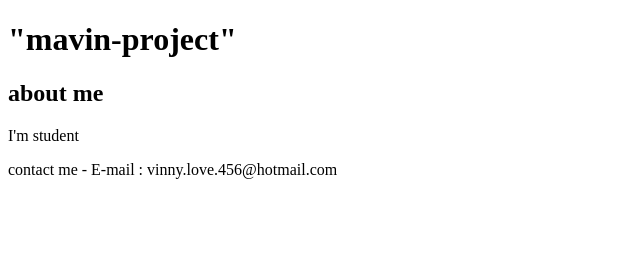
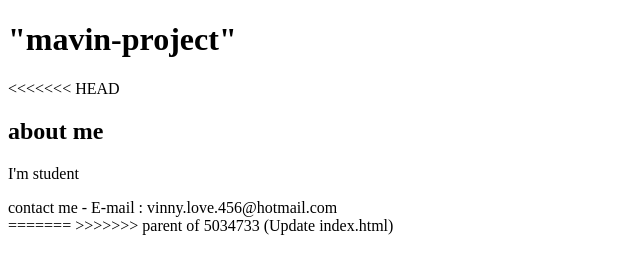
Before and after one commit to MAVINNY007/mavin-profile-project, a plain HTML site: page index.html in a window 1280 px wide. Shown: the whole page, without its empty margins (0-640 px from the left). Drawn offline with Linux system fonts and the light colour scheme.

Commit message:
Update index.html

```diff
--- a/index.html
+++ b/index.html
@@ -8,8 +8,11 @@
 </head>
 <body>
     <h1>"mavin-project"</h1>
+<<<<<<< HEAD
     <h2>about me</h2>
     <p>I'm student</p>
     <footer>contact me - E-mail : vinny.love.456@hotmail.com </footer>
+=======
+>>>>>>> parent of 5034733 (Update index.html)
 </body>
 </html>
```
